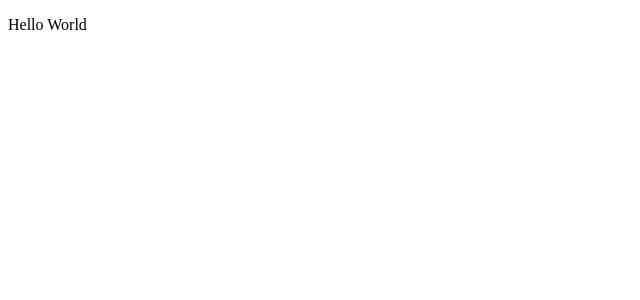
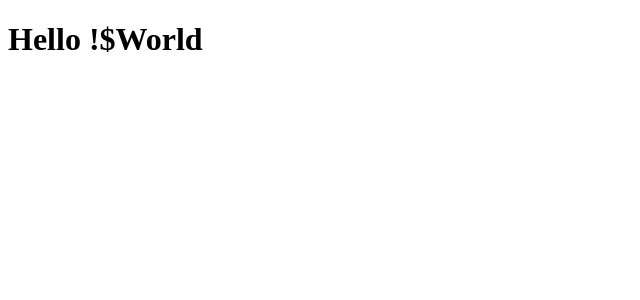
Before and after one commit to bighamcyrus/my-react-portfolio, a React (Create React App) app: page / in a window 1280 px wide. Shown: the top 300 px of the page, without its empty margins (0-640 px from the left). Built offline with nearby package versions, Linux system fonts and the light colour scheme; the HTML template or start-up script is replaced by a standard one.

Commit message:
installed bootstrap

```diff
--- a/package.json
+++ b/package.json
@@ -6,6 +6,7 @@
     "@testing-library/jest-dom": "^5.16.5",
     "@testing-library/react": "^13.3.0",
     "@testing-library/user-event": "^13.5.0",
+    "bootstrap": "^5.2.0",
     "react": "^18.2.0",
     "react-dom": "^18.2.0",
     "react-scripts": "5.0.1",
--- a/src/App.js
+++ b/src/App.js
@@ -1,8 +1,13 @@
+import React from 'react';
+import JSXVariables from "./components/JSXVariables";
+
+
 
 function App() {
   return (
+    // return <JSXVariables />;
     <div>
-      <p>Hello World</p>
+      <h1 className='center'>Hello !$World</h1>
     </div>
   );
 }
--- /dev/null
+++ b/src/components/JSXVariables.js
@@ -0,0 +1,21 @@
+import React from 'react';
+
+// insert global varialbes below
+const name = 'Cyrus Bigham';
+
+function JSXVariables() {
+return(
+
+   < div className = 'main-containter'>
+
+    {}
+    <h1> Portfolio for { name }</h1>
+
+   </div>
+);
+
+}
+
+
+
+export default JSXVariables;
--- a/src/index.js
+++ b/src/index.js
@@ -1,8 +1,8 @@
 import React from 'react';
 import ReactDOM from 'react-dom/client';
 import App from './App.js';
-
-
+// importing bootstrap below
+import 'bootstrap/dist/css/bootstrap.min.css';
 const root = ReactDOM.createRoot(document.getElementById('root'));
 const head = ReactDOM.createRoot(document.querySelector('head'));
 
```
Also changed, not shown: 1 other file (tests, documents, lock files or other folders).
